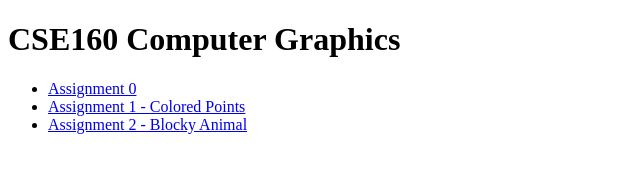
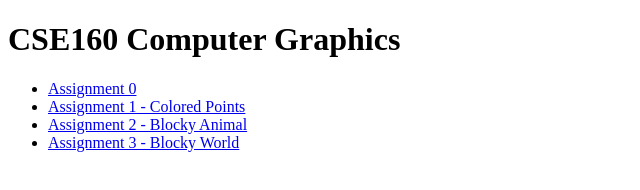
Before and after one commit to saronieeee/Computer-Graphics, a plain HTML site: page index.html in a window 1280 px wide. Shown: the whole page, without its empty margins (0-640 px from the left). Drawn offline with Linux system fonts and the light colour scheme.

Commit message:
github page update

```diff
--- a/index.html
+++ b/index.html
@@ -10,6 +10,7 @@
     <li><a href="./asgn0/asg0.html">Assignment 0</a></li>
     <li><a href="./asgn1/ColoredPoints.html">Assignment 1 - Colored Points</a></li>
     <li><a href="./asgn2/BlockyAnimal.html">Assignment 2 - Blocky Animal</a></li>
+    <li><a href="./asgn3/BlockyWorld.html">Assignment 3 - Blocky World</a></li>
   </ul>
 </body>
 </html>
```
